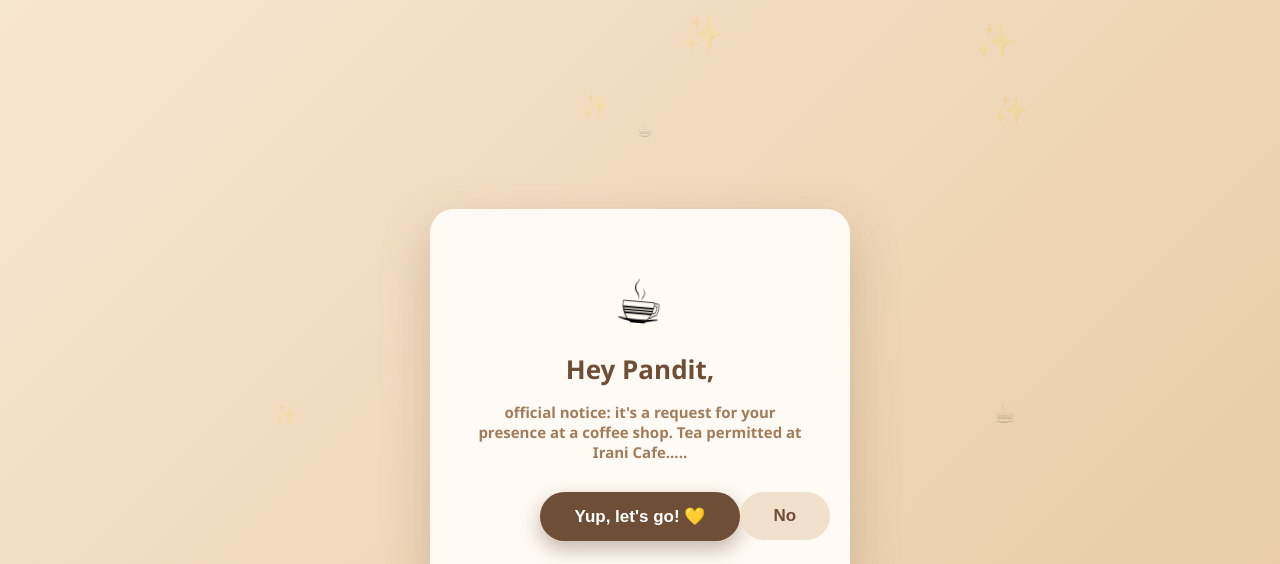
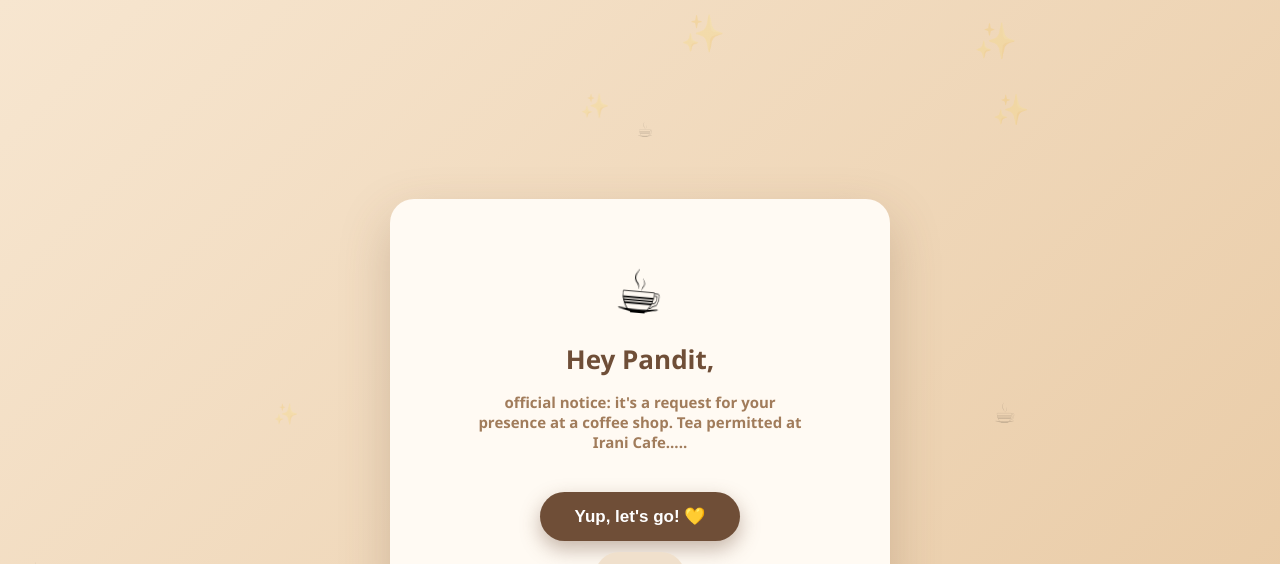
Before and after one commit to chukkalwar/coffee_date, a plain HTML site: page index.html in a window 1280 px wide. Shown: the top 564 px of the page. Drawn offline with Linux system fonts and the light colour scheme.

Commit message:
Update index.html

```diff
--- a/index.html
+++ b/index.html
@@ -26,11 +26,12 @@
   .card {
     background: var(--cream);
     border-radius: 24px;
-    padding: 50px 40px;
+    padding: 50px 80px;
     text-align: center;
     box-shadow: 0 20px 50px rgba(111, 78, 55, 0.25);
-    max-width: 420px;
+    max-width: 500px;
     width: 90%;
+    min-height: 400px;
     position: relative;
     z-index: 2;
   }
@@ -82,6 +83,7 @@
     background: #f0e0cc;
     color: var(--brown);
     position: absolute;
+    top: 70px;
     transition: left 0.18s ease, top 0.18s ease, transform 0.15s ease;
   }
   .success {
@@ -110,7 +112,9 @@
   <div id="question">
     <div class="cup">☕</div>
     <h1>Hey Pandit,<p class="sub">official notice: it's a request for your presence at a coffee shop. Tea permitted at Irani Cafe.....</p> </h1>
-    <button id="yesBtn">Yup, let's go! 💛</button>
+
+    <div class="buttons" id="buttonRow">
+  <button id="yesBtn">Yup, let's go! 💛</button>
       <button id="noBtn">No</button>
     </div>
   </div>
```
